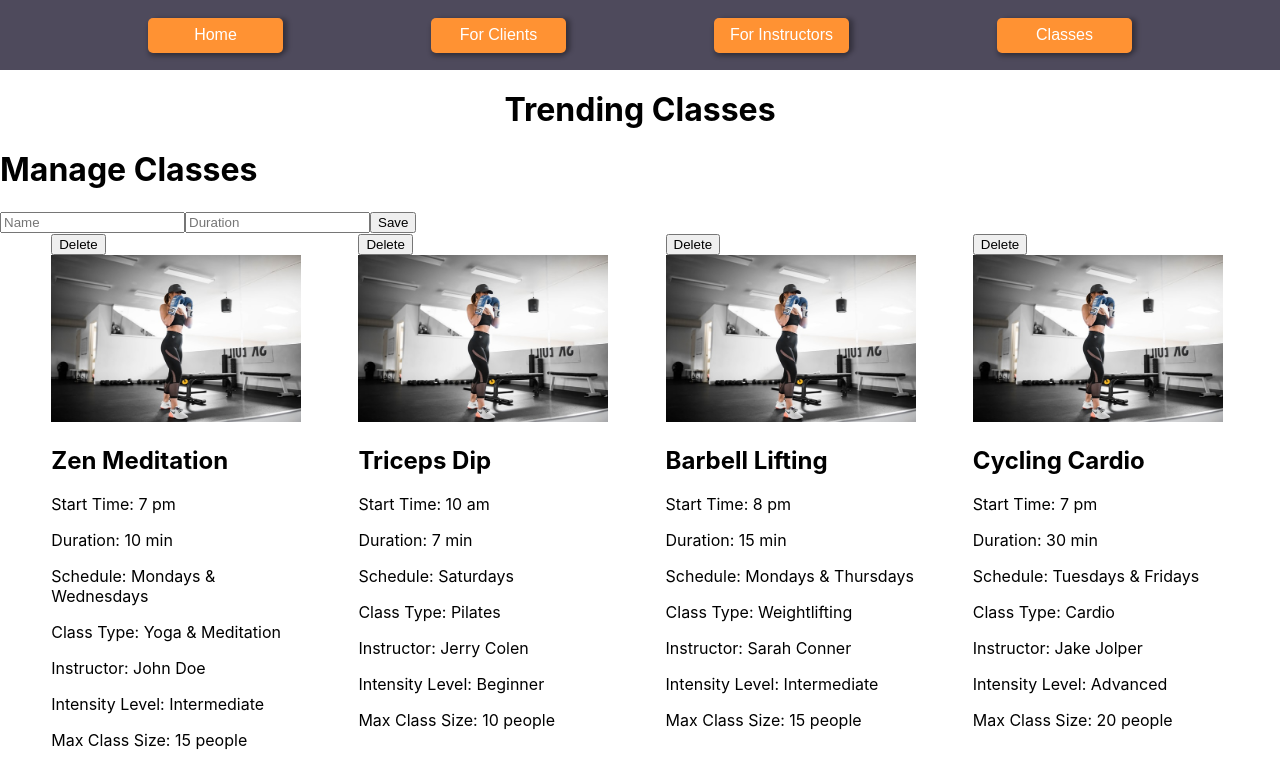
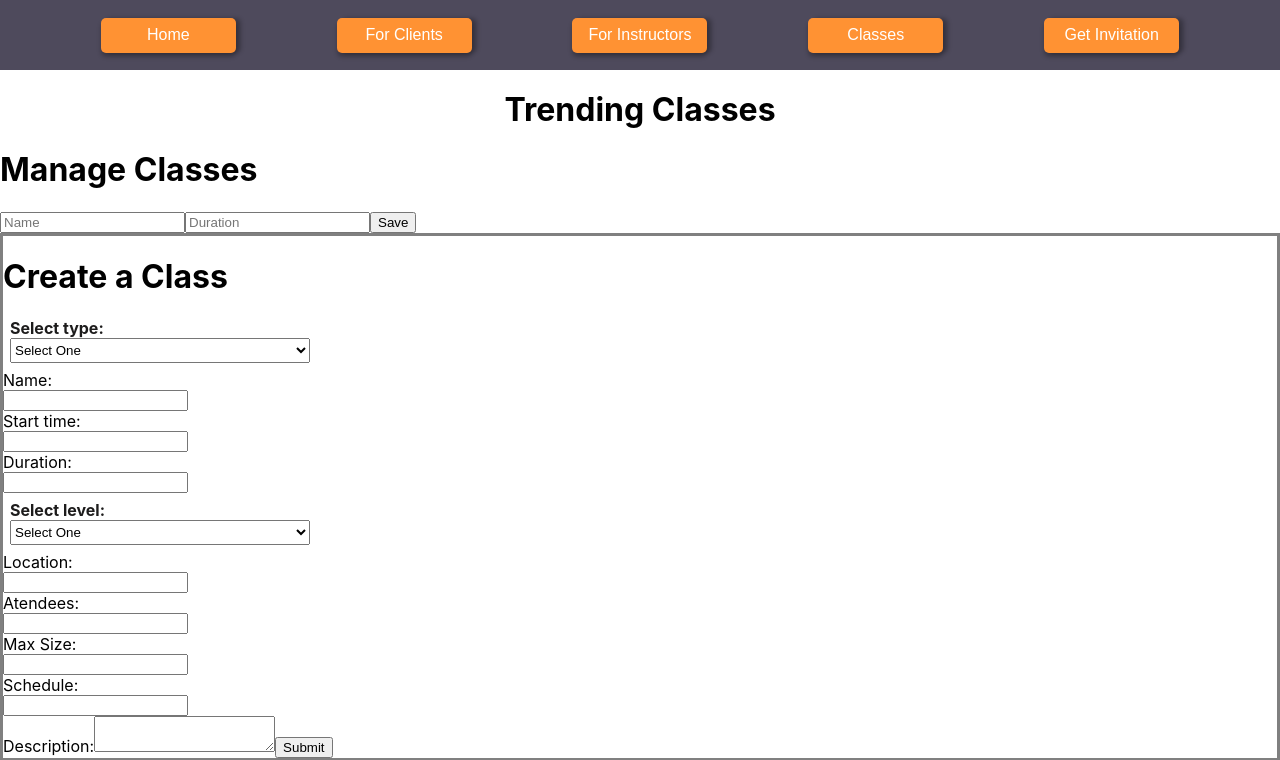
Before and after one commit to BW-Anywhere-Fitness-1/front-end, a React (Create React App) app in the folder fitness-app/: page /classes in a window 1280 px wide. Shown: the top 760 px of the page. Built offline with nearby package versions, Linux system fonts and the light colour scheme; no server answers; sample sign-in values are in the browser's storage.

Commit message:
working on create class component

```diff
--- a/fitness-app/src/App.css
+++ b/fitness-app/src/App.css
@@ -106,6 +106,16 @@ body {
 	/* border: solid yellow; */
 	margin: 10px;
 }
+
+.create-class  {
+	border: solid grey;
+	display: block;
+}
+
+.create-class input {
+	display: block;
+}
+
 /* .App-logo {
 	height: 40vmin;
 	pointer-events: none;
--- a/fitness-app/src/App.js
+++ b/fitness-app/src/App.js
@@ -10,6 +10,7 @@ import Login from "./Components/Login";
 import { ClassProvider } from "./Components/ClassContext";
 import ClassList from "./Components/ClassList";
 import PrivateRoute from "./Components/PrivateRoute";
+import InstructorInvitation from "./Components/InstructorInvitation";
 
 function App() {
 	return (
@@ -24,6 +25,7 @@ function App() {
 						<Route path='/login' component={Login} />
 						<Route exact path='/' component={Home} />
 						<Route exact path='/register' component={RegistrationForm} />
+						<Route path='/auth-code' component={InstructorInvitation} />
 					</Switch>
 				</Router>
 			</ClassProvider>
--- a/fitness-app/src/Components/ClassData.js
+++ b/fitness-app/src/Components/ClassData.js
@@ -4,6 +4,7 @@ import ClassCard from "./ClassCard";
 import { ClassContext } from "./ClassContext";
 import UpdateClasses from "./UpdateClasses";
 import homeImg from "../Assets/home_img.jpg";
+import CreateClass from './CreateClass'
 
 export default function ClassData() {
 	const [classes, setClasses] = useContext(ClassContext);
@@ -46,6 +47,7 @@ export default function ClassData() {
 		<div>
 			<h1 className='card-title'>Trending Classes</h1>
 			<UpdateClasses />
+            <CreateClass />
 			<div className='class-list'>
 				{classes.map((item) => (
 					<div className='class-item'>
--- /dev/null
+++ b/fitness-app/src/Components/CreateClass.js
@@ -0,0 +1,152 @@
+import React, { useState } from "react";
+import {AxiosWithAuth} from './utils/AxiosWithAuth'
+
+export default function CreateClass() {
+	const [classes, setClasses] = useState({
+		name: "",
+		type: "",
+		start_time: "",
+		duration: "",
+		level: "",
+		location: "",
+		attendees: "",
+		max_size: "",
+		schedule: "",
+		description: "",
+	});
+
+	const handleChange = (e) => {
+		e.preventDefault();
+		setClasses({
+			...classes,
+			[e.target.name]: e.target.value,
+		});
+	};
+
+	const handleSubmit = (e) => {
+		e.preventDefault();
+		console.log(classes);
+		const payload = {
+			...classes,
+			type: parseInt(classes.type),
+			level: parseInt(classes.level),
+			schedule: classes.schedule.split(","),
+		};
+		AxiosWithAuth()
+			.post("/classes", payload)
+			.then((res) => console.log(res))
+			.catch((err) => console.log(err.response.data));
+	};
+
+	return (
+		<div className='create-class'>
+			<h1> Create a Class</h1>
+			<form onSubmit={handleSubmit}>
+				<label htmlFor='type' className='labelForm'>
+					Select type:
+					<select
+						className='inputForm'
+						value={classes.type}
+						name='type'
+						id='type'
+						onChange={handleChange}
+					>
+						<option value='select'>Select One</option>
+						<option value='1'>Yoga</option>
+						<option value='2'>Martial Arts</option>
+						<option value='3'>Pilates</option>
+					</select>
+				</label>
+				<label htmlFor='name'>
+					Name:
+					<input
+						type='text'
+						name='name'
+						value={classes.name}
+						onChange={handleChange}
+					></input>
+				</label>
+				<label htmlFor='start_time'>
+					Start time:
+					<input
+						type='text'
+						name='start_time'
+						value={classes.start_time}
+						onChange={handleChange}
+					></input>
+				</label>
+				<label htmlFor='duration'>
+					Duration:
+					<input
+						type='text'
+						name='duration'
+						value={classes.duration}
+						onChange={handleChange}
+					></input>
+				</label>
+				<label htmlFor='level' className='labelForm'>
+					Select level:
+					<select
+						className='inputForm'
+						value={classes.level}
+						name='level'
+						id='level'
+						onChange={handleChange}
+					>
+						<option value='select'>Select One</option>
+						<option value='1'>Beginner</option>
+						<option value='2'>Intermediate</option>
+						<option value='3'>Advanced</option>
+					</select>
+				</label>
+				<label htmlFor='location'>
+					Location:
+					<input
+						type='text'
+						name='location'
+						value={classes.location}
+						onChange={handleChange}
+					></input>
+				</label>
+				<label htmlFor='atendees'>
+					Atendees:
+					<input
+						type='number'
+						name='atendees'
+						value={classes.atendees}
+						onChange={handleChange}
+					></input>
+				</label>
+				<label htmlFor='max_size'>
+					Max Size:
+					<input
+						type='number'
+						name='max_size'
+						value={classes.max_size}
+						onChange={handleChange}
+					></input>
+				</label>
+				<label htmlFor='schedule'>
+					Schedule:
+					<input
+						type='text'
+						name='schedule'
+						value={classes.schedule}
+						onChange={handleChange}
+					></input>
+				</label>
+				<label htmlFor='description'>
+					Description:
+					<textarea
+						name='description'
+						value={classes.description}
+						onChange={handleChange}
+					/>
+				</label>
+				<button type='submit'>Submit</button>
+			</form>
+		</div>
+	);
+}
+
+// to create a class in database by axios.post
--- /dev/null
+++ b/fitness-app/src/Components/InstructorInvitation.js
@@ -0,0 +1,30 @@
+import React, { useState } from "react";
+import axios from "axios";
+
+export default function InstructorInvitation() {
+	const [email, setEmail] = useState("");
+
+	const handleSubmit = (e) => {
+		e.preventDefault();
+		axios
+			.post("https://any-fitness.herokuapp.com/api/v1/auth/auth-code", {
+				email,
+			})
+			.then((res) => console.log(res.data))
+			.catch((err) => console.log(err.response.data));
+	};
+
+	return (
+		<div>
+			<form onSubmit={handleSubmit}>
+				<input
+					type='email'
+					name='email'
+					value={email}
+					onChange={(e) => setEmail(e.target.value)}
+				></input>
+				<button>Submit</button>
+			</form>
+		</div>
+	);
+}
--- a/fitness-app/src/Components/Login.js
+++ b/fitness-app/src/Components/Login.js
@@ -20,7 +20,7 @@ const Login = (props) => {
 		AxiosWithAuth()
 			.post("/login", credentials)
 			.then((res) => {
-				localStorage.setItem("token", res.data.payload);
+				localStorage.setItem("token", res.data.access_token);
 				props.history.push("/classes");
 			})
 			.catch((err) => {
--- a/fitness-app/src/Components/Nav.js
+++ b/fitness-app/src/Components/Nav.js
@@ -25,6 +25,11 @@ export default function Nav() {
 						Classes
 					</Link>
 				</button>
+                <button className='nav-btn'>
+					<Link to='/auth-code' className='nav-link'>
+						Get Invitation
+					</Link>
+				</button>
 			</nav>
 		</div>
 	);
--- a/fitness-app/src/Components/RegistrationForm.js
+++ b/fitness-app/src/Components/RegistrationForm.js
@@ -29,6 +29,7 @@ const formSchema = yup.object().shape({
 	role_id: yup.string().required("Please select how you'd like to register"),
 	gender: yup.string().required(),
 	terms: yup.boolean().oneOf([true], "Please agree to Terms & Conditions"),
+	authCode: yup.number().required(),
 });
 
 export default function RegistrationForm() {
@@ -42,6 +43,7 @@ export default function RegistrationForm() {
 		role_id: "",
 		gender: "",
 		terms: "",
+		authCode: "",
 	});
 
 	const [buttonDisabled, setButtonDisabled] = useState(true);
@@ -61,6 +63,7 @@ export default function RegistrationForm() {
 		role_id: "",
 		gender: "",
 		terms: "",
+		authCode: "",
 	});
 
 	const validate = (e) => {
@@ -102,8 +105,12 @@ export default function RegistrationForm() {
 	const formSubmit = (e) => {
 		e.preventDefault();
 		console.log("submitted");
+		const { passwordConfirmation, terms, ...rest } = users;
 		axios
-			.post("https://any-fitness.herokuapp.com/api/v1/auth/signup", users)
+			.post("https://any-fitness.herokuapp.com/api/v1/auth/signup", {
+				...rest,
+				role_id: parseInt(users.role_id),
+			})
 			.then((res) => console.log(res))
 			.catch((err) => console.log(err));
 	};
@@ -196,8 +203,8 @@ export default function RegistrationForm() {
 					onChange={inputChange}
 				>
 					<option value='select'>Select One</option>
-					<option value='instructor'>Instructor</option>
-					<option value='client'>Client</option>
+					<option value='3'>Instructor</option>
+					<option value='2'>Client</option>
 				</select>
 				{errors.role_id.length > 0 ? (
 					<p className='error'>{errors.role_id}</p>
@@ -235,7 +242,19 @@ export default function RegistrationForm() {
 					<p className='error'>{errors.terms}</p>
 				) : null}
 			</label>
-			<button disabled={buttonDisabled} className='form-btn'>Submit</button>
+			{users.role_id === "3" && (
+				<label>
+					<input
+						type='number'
+						id='authCode'
+						name='authCode'
+						onChange={inputChange}
+						value={users.authCode}
+					></input>
+				</label>
+			)}
+
+			<button className='form-btn'>Submit</button>
 		</form>
 	);
 }
--- a/fitness-app/src/Components/utils/AxiosWithAuth.js
+++ b/fitness-app/src/Components/utils/AxiosWithAuth.js
@@ -7,9 +7,13 @@ export function getToken() {
 export const AxiosWithAuth = () => {
 	//add url in baseURL
 	return axios.create({
-		baseURL: "",
+		baseURL: "https://any-fitness.herokuapp.com/api/v1/",
 		headers: {
-			Authorization: getToken(),
+			Authorization: `Bearer ${getToken()}`,
 		},
 	});
 };
+
+
+//alex1@mail.com
+//!Alex@Here1
```
Also changed, not shown: fitness-app/src/Components/InstructorLogin.js (+45 -41 lines).
